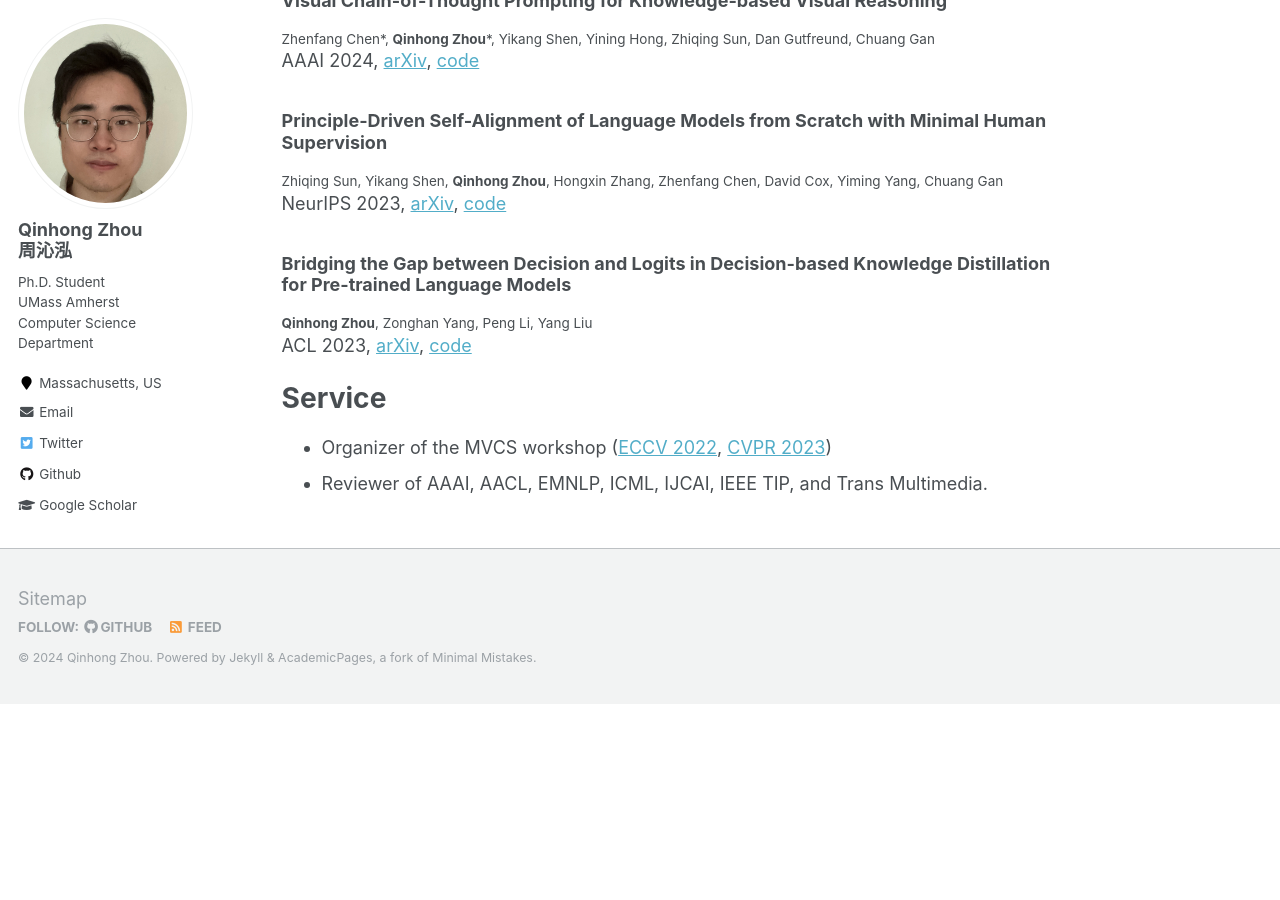
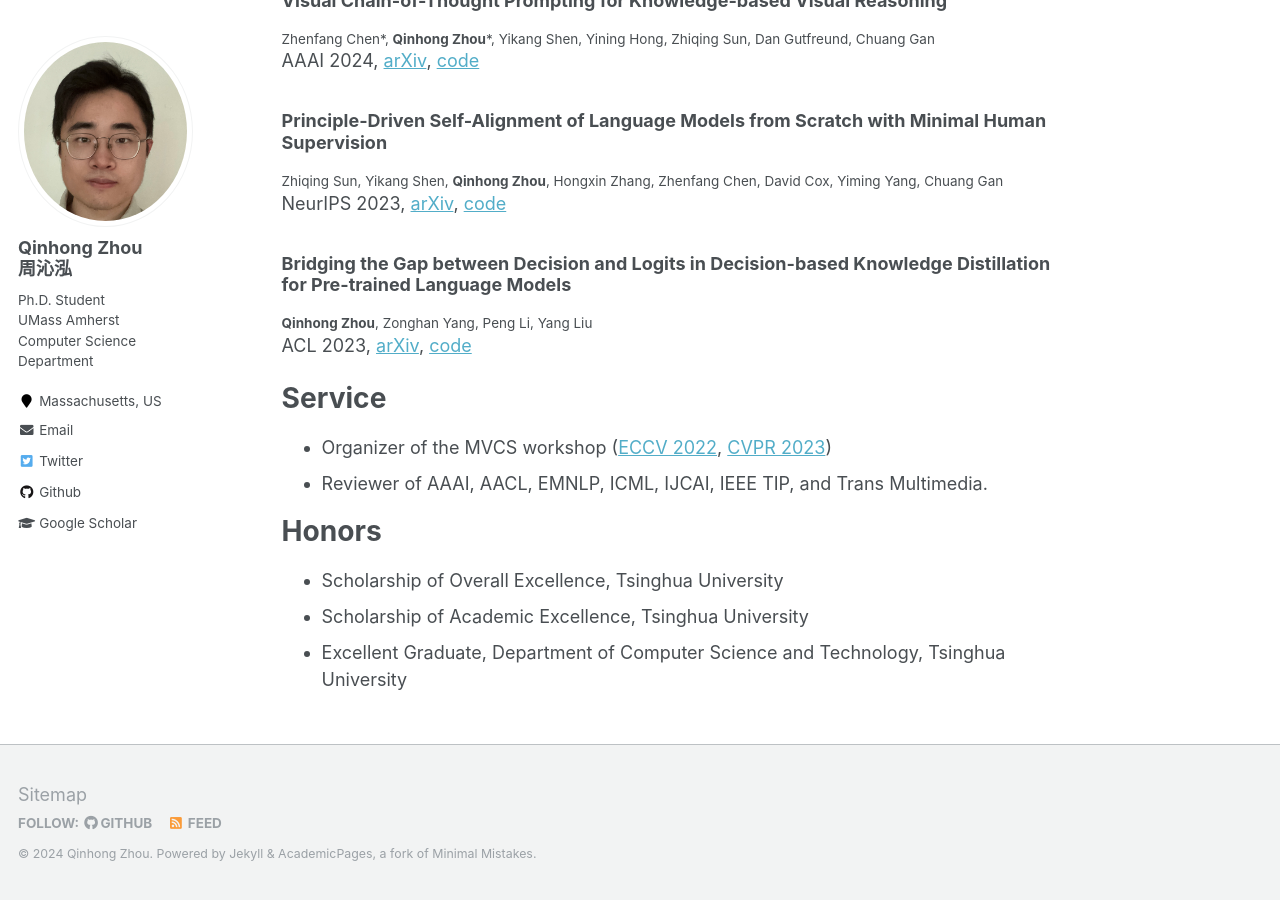
Before and after one commit to zhouqqhh/zhouqqhh.github.io, a Jekyll site: the page built from _pages/about.md, in a window 1280 px wide and 900 px high, scrolled down 1131 px. Built offline with Jekyll 4.4.1, drawn with Linux system fonts in a browser that asks for light colours; before the commit the page ends 1835 px from its top, so only the background shows below that; part of the change alters nothing that is shown.

Commit message:
Update about.md

```diff
--- a/_pages/about.md
+++ b/_pages/about.md
@@ -52,8 +52,8 @@ Service
 * Organizer of the MVCS workshop ([ECCV 2022](https://mvcs-workshop.github.io/schedule.html), [CVPR 2023](https://mvcs-workshop.github.io/))
 * Reviewer of AAAI, AACL, EMNLP, ICML, IJCAI, IEEE TIP, and Trans Multimedia.
 
-<!-- Honors
+Honors
 ======
-* Scholarship of Overall Excellence, Tsinghua University, 2017
-* Scholarship of Academic Excellence, Tsinghua University, 2017
-* Excellent Graduate (Bachelor), Department of Computer Science and Technology, Tsinghua University, 2020 -->
+* Scholarship of Overall Excellence, Tsinghua University
+* Scholarship of Academic Excellence, Tsinghua University
+* Excellent Graduate, Department of Computer Science and Technology, Tsinghua University
```
